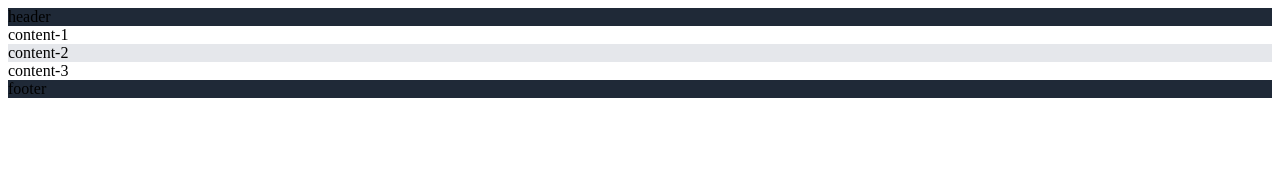
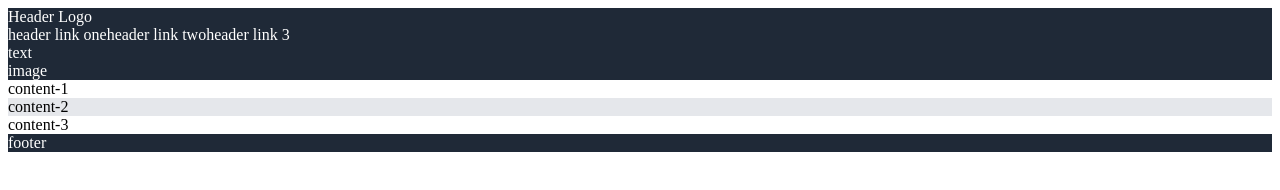
Before and after one commit to keithsu05/landingpage, a plain HTML site: page index.html in a window 1280 px wide. Drawn offline with Linux system fonts and the light colour scheme.

Commit message:
added html for header

```diff
--- a/index.html
+++ b/index.html
@@ -7,7 +7,10 @@
     <link rel="stylesheet" href="styles.css">
 </head>
 <body>
-    <div class="header">header</div>
+    <div class="header"><div class="header-top"><div>Header Logo</div><div class="header-links"><a>header link one</a><a>header link two</a><a>header link 3 </a></div></div>
+    <div class="header-bottom"><div>text</div><div>image<img></div></div>
+</div>
+
     <div class="content-1">content-1</div>
     <div class="content-2">content-2</div>
     <div class="content-3">content-3</div>
--- a/styles.css
+++ b/styles.css
@@ -7,6 +7,7 @@ body{
 .header,
 .footer{
     background-color: #1f2937;
+    color: white;
 }
 
 .content-2{
```
